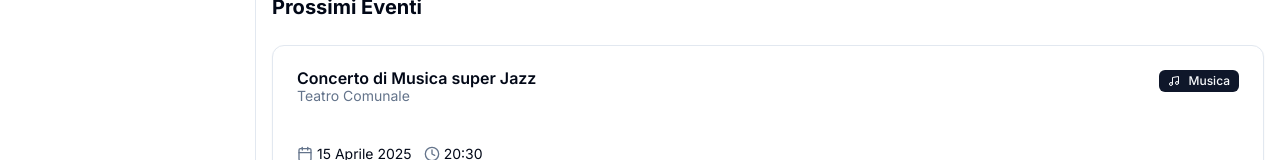
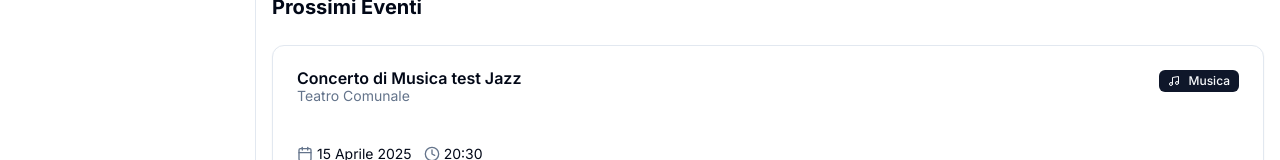
Before and after one commit to andrescat98/Zeroallaquinta-app, a Next.js app: page /dashboard in a window 1280 px wide. Shown: the part 328-488 px from the top of the page. Built offline with nearby package versions, Linux system fonts and the light colour scheme.

Commit message:
test per push

```diff
--- a/app/dashboard/page.tsx
+++ b/app/dashboard/page.tsx
@@ -148,7 +148,7 @@ function HomeContent() {
   const upcomingEvents = [
     {
       id: 1,
-      title: "Concerto di Musica super Jazz",
+      title: "Concerto di Musica test Jazz",
       date: "15 Aprile 2025",
       time: "20:30",
       location: "Teatro Comunale",
```
